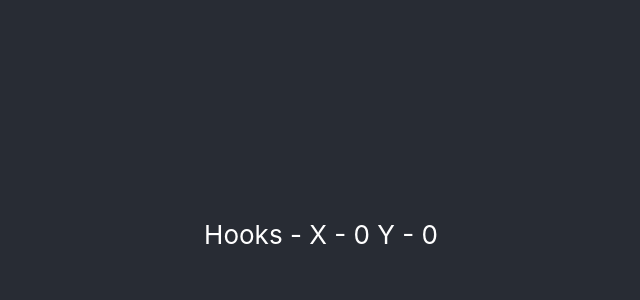
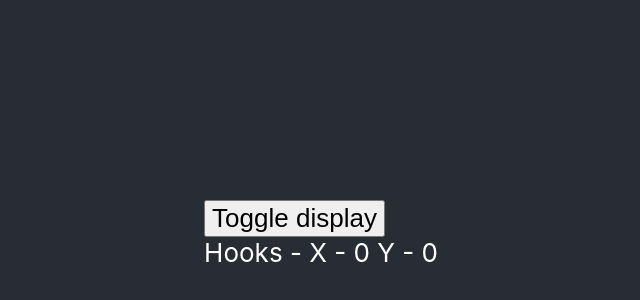
Before and after one commit to Rick799/Practice-React-Projects, a React (Vite) app in the folder react-projects/: page / in a window 1280 px wide. Shown: the part 166-466 px from the top of the page, without its empty margins (319-959 px from the left). Built offline with nearby package versions, Linux system fonts and the light colour scheme.

Commit message:
react_codevoution: useeffect with cleanup

```diff
--- a/react-projects/src/App.jsx
+++ b/react-projects/src/App.jsx
@@ -2,12 +2,14 @@
 import './App.css'
 import ClassMouse from './components/ClassMouse'
 import HookMouse from './components/HookMouse'
+import MouseContainer from './components/MouseContainer'
 
 function App() {
   return (
     <div className="App-header">
-      {/*<ClassMouse/>*/}
-      <HookMouse/>
+      {/*<ClassMouse />*/}
+  {/*<HookMouse/>*/}
+      <MouseContainer/>
     </div>
   )
 }
--- /dev/null
+++ b/react-projects/src/components/MouseContainer.jsx
@@ -0,0 +1,14 @@
+import React, { useState } from 'react'
+import HookMouse from './HookMouse'
+
+function MouseContainer() {
+	const [display, setDisplay] = useState(true)
+	return (
+		<div>
+			<button onClick={() => setDisplay(!display)}>Toggle display</button>
+			{display && <HookMouse />}
+		</div>
+	)
+}
+
+export default MouseContainer
```
